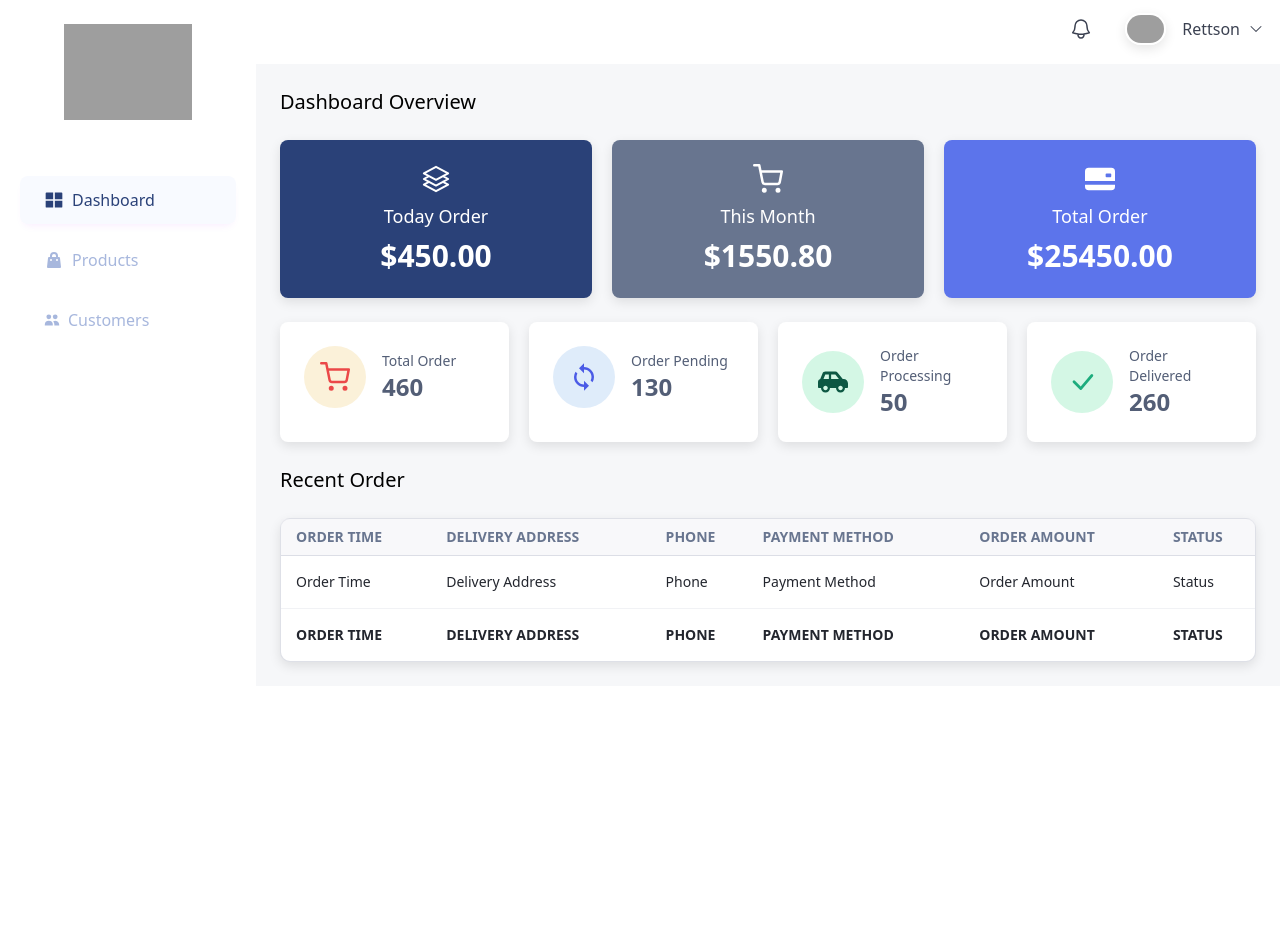
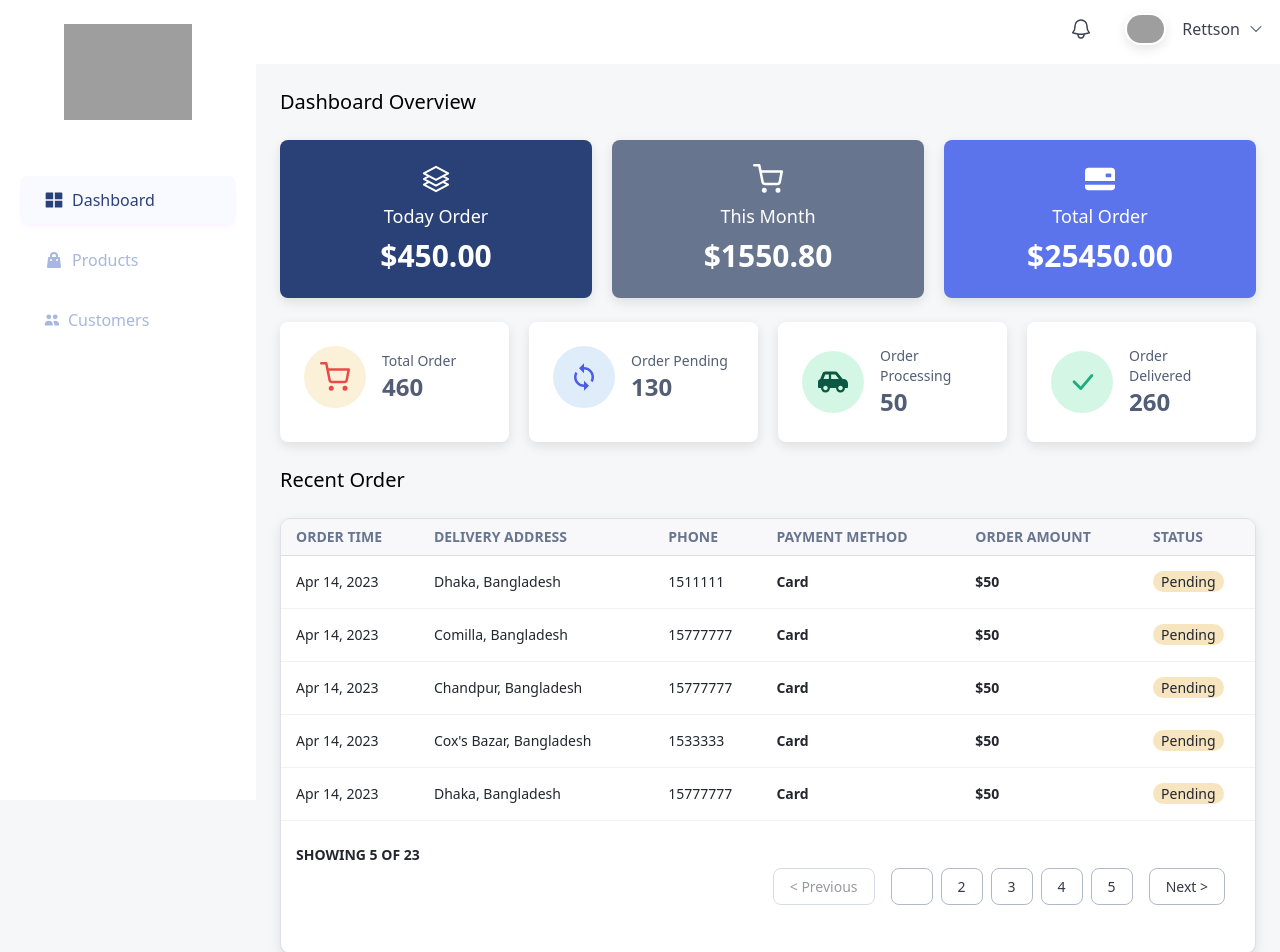
Before and after one commit to alamincoders/e-commerce-admin-dashboard-react-vite, a React (Vite) app: page / in a window 1280 px wide. Shown: the top 952 px of the page. Before the commit the page ends 800 px from the top, so only its background shows below. Built offline with nearby package versions, Linux system fonts and the light colour scheme; grey boxes are pictures that could not be loaded.

Commit message:
pagination added

```diff
--- a/package.json
+++ b/package.json
@@ -11,9 +11,11 @@
   "dependencies": {
     "@headlessui/react": "^1.7.13",
     "@heroicons/react": "^2.0.17",
+    "axios": "^1.3.5",
     "react": "^18.2.0",
     "react-dom": "^18.2.0",
     "react-icons": "^4.8.0",
+    "react-paginate": "^8.2.0",
     "react-router-dom": "^6.10.0"
   },
   "devDependencies": {
--- a/public/order.json
+++ b/public/order.json
@@ -3,36 +3,36 @@
       "_id": "643a210eb80b33a223538073",
       "order_time": "Apr 14, 2023",
       "delivery_address": "dhaka, bangladesh",
-      "phone": 15777777,
+      "phone": 1511111,
       "payment_method": "card",
-      "order_amount": 50,
+      "order_amount": 50.00,
       "status": "pending"
     },
     {
       "_id": "643a210ec1e844c4cdb3001a",
       "order_time": "Apr 14, 2023",
-      "delivery_address": "dhaka, bangladesh",
+      "delivery_address": "comilla, bangladesh",
       "phone": 15777777,
       "payment_method": "card",
-      "order_amount": 50,
+      "order_amount": 50.00,
       "status": "pending"
     },
     {
       "_id": "643a210e55725d17f2f1ea7a",
       "order_time": "Apr 14, 2023",
-      "delivery_address": "dhaka, bangladesh",
+      "delivery_address": "chandpur, bangladesh",
       "phone": 15777777,
       "payment_method": "card",
-      "order_amount": 50,
+      "order_amount": 50.00,
       "status": "pending"
     },
     {
       "_id": "643a210ef8d1c8a28ced1d8e",
       "order_time": "Apr 14, 2023",
-      "delivery_address": "dhaka, bangladesh",
-      "phone": 15777777,
+      "delivery_address": "cox's bazar, bangladesh",
+      "phone": 1533333,
       "payment_method": "card",
-      "order_amount": 50,
+      "order_amount": 50.00,
       "status": "pending"
     },
     {
@@ -41,16 +41,16 @@
       "delivery_address": "dhaka, bangladesh",
       "phone": 15777777,
       "payment_method": "card",
-      "order_amount": 50,
+      "order_amount": 50.00,
       "status": "pending"
     },
     {
       "_id": "643a210ea813e38edfdf7845",
       "order_time": "Apr 14, 2023",
-      "delivery_address": "dhaka, bangladesh",
-      "phone": 15777777,
+      "delivery_address": "comilla, bangladesh",
+      "phone": 15666,
       "payment_method": "card",
-      "order_amount": 50,
+      "order_amount": 50.00,
       "status": "pending"
     },
     {
@@ -59,7 +59,7 @@
       "delivery_address": "dhaka, bangladesh",
       "phone": 15777777,
       "payment_method": "card",
-      "order_amount": 50,
+      "order_amount": 50.00,
       "status": "pending"
     },
     {
@@ -68,7 +68,7 @@
       "delivery_address": "dhaka, bangladesh",
       "phone": 15777777,
       "payment_method": "card",
-      "order_amount": 50,
+      "order_amount": 50.00,
       "status": "pending"
     },
     {
@@ -77,7 +77,7 @@
       "delivery_address": "dhaka, bangladesh",
       "phone": 15777777,
       "payment_method": "card",
-      "order_amount": 50,
+      "order_amount": 50.00,
       "status": "pending"
     },
     {
@@ -86,7 +86,7 @@
       "delivery_address": "dhaka, bangladesh",
       "phone": 15777777,
       "payment_method": "card",
-      "order_amount": 50,
+      "order_amount": 50.00,
       "status": "pending"
     },
     {
@@ -95,7 +95,7 @@
       "delivery_address": "dhaka, bangladesh",
       "phone": 15777777,
       "payment_method": "card",
-      "order_amount": 50,
+      "order_amount": 50.00,
       "status": "pending"
     },
     {
@@ -104,7 +104,7 @@
       "delivery_address": "dhaka, bangladesh",
       "phone": 15777777,
       "payment_method": "card",
-      "order_amount": 50,
+      "order_amount": 50.00,
       "status": "pending"
     },
     {
@@ -113,7 +113,97 @@
       "delivery_address": "dhaka, bangladesh",
       "phone": 15777777,
       "payment_method": "card",
-      "order_amount": 50,
+      "order_amount": 50.00,
+      "status": "pending"
+    },
+    {
+      "_id": "643a210ef12ce23fd2f6d4d8",
+      "order_time": "Apr 14, 2023",
+      "delivery_address": "dhaka, bangladesh",
+      "phone": 15777777,
+      "payment_method": "card",
+      "order_amount": 50.00,
+      "status": "pending"
+    },
+    {
+      "_id": "643a210e0020a06865126a91",
+      "order_time": "Apr 14, 2023",
+      "delivery_address": "dhaka, bangladesh",
+      "phone": 15777777,
+      "payment_method": "card",
+      "order_amount": 50.00,
+      "status": "pending"
+    },
+    {
+      "_id": "643a210ef12ce23fd2f6d4d8",
+      "order_time": "Apr 14, 2023",
+      "delivery_address": "dhaka, bangladesh",
+      "phone": 15777777,
+      "payment_method": "card",
+      "order_amount": 50.00,
+      "status": "pending"
+    },
+    {
+      "_id": "643a210e0020a06865126a91",
+      "order_time": "Apr 14, 2023",
+      "delivery_address": "dhaka, bangladesh",
+      "phone": 15777777,
+      "payment_method": "card",
+      "order_amount": 50.00,
+      "status": "pending"
+    },
+    {
+      "_id": "643a210ef12ce23fd2f6d4d8",
+      "order_time": "Apr 14, 2023",
+      "delivery_address": "dhaka, bangladesh",
+      "phone": 15777777,
+      "payment_method": "card",
+      "order_amount": 50.00,
+      "status": "pending"
+    },
+    {
+      "_id": "643a210e0020a06865126a91",
+      "order_time": "Apr 14, 2023",
+      "delivery_address": "dhaka, bangladesh",
+      "phone": 15777777,
+      "payment_method": "card",
+      "order_amount": 50.00,
+      "status": "pending"
+    },
+    {
+      "_id": "643a210ef12ce23fd2f6d4d8",
+      "order_time": "Apr 14, 2023",
+      "delivery_address": "dhaka, bangladesh",
+      "phone": 15777777,
+      "payment_method": "card",
+      "order_amount": 50.00,
+      "status": "pending"
+    },
+    {
+      "_id": "643a210e0020a06865126a91",
+      "order_time": "Apr 14, 2023",
+      "delivery_address": "dhaka, bangladesh",
+      "phone": 15777777,
+      "payment_method": "card",
+      "order_amount": 50.00,
+      "status": "pending"
+    },
+    {
+      "_id": "643a210ef12ce23fd2f6d4d8",
+      "order_time": "Apr 14, 2023",
+      "delivery_address": "dhaka, bangladesh",
+      "phone": 15777777,
+      "payment_method": "card",
+      "order_amount": 50.00,
+      "status": "pending"
+    },
+    {
+      "_id": "643a210e0020a06865126a91",
+      "order_time": "Apr 14, 2023",
+      "delivery_address": "dhaka, bangladesh",
+      "phone": 15777777,
+      "payment_method": "card",
+      "order_amount": 50.00,
       "status": "pending"
     }
   ]
--- a/src/components/dashboard/RecentOrder.jsx
+++ b/src/components/dashboard/RecentOrder.jsx
@@ -1,6 +1,41 @@
-import React from 'react';
+import axios from 'axios';
+import React, { useEffect, useState } from 'react';
+import ReactPaginate from 'react-paginate';
 
 const RecentOrder = () => {
+
+
+    const [orders, setOrders] = useState([])
+
+    const fetchData = () => {
+    axios
+        .get("/order.json")
+        .then((response) => {
+        setOrders(response.data);
+        })
+        .catch((error) => {
+        console.log(error);
+        });
+    };
+    useEffect(() => {
+    fetchData();
+    }, []);
+
+    const [currentItems, setCurrentItems] = useState([])
+    const [pageCount, setPageCount] = useState(0)
+    const [itemsOffset, setItemsOffset] = useState(0)
+    const itemsPerPage = 5
+
+    useEffect(()=>{
+        const endOffset =itemsOffset + itemsPerPage
+        setCurrentItems(orders.slice(itemsOffset, endOffset))
+        setPageCount(Math.ceil(orders.length/itemsPerPage))
+    },[itemsOffset, itemsPerPage, orders])
+    const handlePageClick = (event)=>{
+        const newOffset = (event.selected + itemsPerPage) % orders.length
+        setItemsOffset(newOffset)
+    }
+
     return (
         <div>
             <div
@@ -14,23 +49,44 @@ const RecentOrder = () => {
                         <th className='font-semibold text-start text-sm uppercase pl-[15px] py-2'>Order Amount</th>
                         <th className='font-semibold text-start text-sm uppercase pl-[15px] py-2'>Status</th>
                     </tr>
-                    <tr className='text-gray-900 border-b-[1px] border-gray-100'>
-                        <td className='text-start text-sm pl-[15px] py-4'>Order Time</td>
-                        <td className='text-start text-sm pl-[15px] py-4'>Delivery Address</td>
-                        <td className='text-start text-sm pl-[15px] py-4'>Phone</td>
-                        <td className='text-start text-sm pl-[15px] py-4'>Payment Method</td>
-                        <td className='text-start text-sm pl-[15px] py-4'>Order Amount</td>
-                        <td className='text-start text-sm pl-[15px] py-4'>Status</td>
-                    </tr>
-                    <tr className='text-gray-900'>
-                        <th className='font-semibold text-start text-sm uppercase pl-[15px] py-4'>Order Time</th>
-                        <th className='font-semibold text-start text-sm uppercase pl-[15px] py-4'>Delivery Address</th>
-                        <th className='font-semibold text-start text-sm uppercase pl-[15px] py-4'>Phone</th>
-                        <th className='font-semibold text-start text-sm uppercase pl-[15px] py-4'>Payment Method</th>
-                        <th className='font-semibold text-start text-sm uppercase pl-[15px] py-4'>Order Amount</th>
-                        <th className='font-semibold text-start text-sm uppercase pl-[15px] py-4'>Status</th>
-                    </tr>
+
+                        {
+                            currentItems.map(order=> <tr key={order._id} className='text-gray-900 border-b-[1px] border-gray-100 capitalize'>
+                            <td className='text-start text-sm pl-[15px] py-4'>{order.order_time}</td>
+                            <td className='text-start text-sm pl-[15px] py-4'>{order.delivery_address}</td>
+                            <td className='text-start text-sm pl-[15px] py-4'>{order.phone}</td>
+                            <td className='text-start text-sm pl-[15px] py-4 font-bold'>{order.payment_method}</td>
+                            <td className='text-start text-sm pl-[15px] py-4 font-bold'>${order.order_amount}</td>
+                            <td className='text-start text-sm pl-[15px] py-4 '><span className='bg-accent-300/50 px-2 py-[1px] rounded-full'>{order.status}</span></td>
+                            </tr>)
+                        }
+
                 </table>
+                    <div className='text-gray-900 flex justify-between w-full pl-[15px] pr-[30px] py-6 text-sm'>
+                        <p className='uppercase font-semibold'>showing {currentItems.length} of {orders.length}</p>
+                        <div className='flex items-center gap-3'>
+                        <div className="flex justify-center my-8">
+                            <ReactPaginate
+                                breakLabel="..."
+                                nextLabel="Next >"
+                                onPageChange={handlePageClick}
+                                pageRangeDisplayed={3}
+                                pageCount={pageCount}
+                                previousLabel="< Previous"
+                                renderOnZeroPageCount={null}
+                                // marginPagesDisplayed={1}
+                                containerClassName="flex gap-2"
+                                pageLinkClassName="px-4 py-2 rounded-lg bg-white text-gray-800 border border-gray-300 hover:bg-gray-200 focus:outline-none"
+                                activeLinkClassName="px-4 py-2 rounded-lg bg-gray-400 text-white"
+                                previousLinkClassName="px-4 py-2 rounded-lg bg-white text-gray-800 border border-gray-300 hover:bg-gray-200 focus:outline-none focus:ring-2 focus:ring-gray-300 focus:ring-offset-2 mr-2"
+                                nextLinkClassName="px-4 py-2 rounded-lg bg-white text-gray-800 border border-gray-300 hover:bg-gray-200 focus:outline-none focus:ring-2 focus:ring-gray-300 focus:ring-offset-2 ml-2"
+                                breakLinkClassName="px-4 py-2 rounded-lg bg-white text-gray-800 border border-gray-300 hover:bg-gray-200 focus:outline-none focus:ring-2 focus:ring-gray-300 focus:ring-offset-2"
+                                disabledClassName="opacity-50 cursor-not-allowed"
+                                activeClassName=""
+                            />
+                            </div>
+                        </div>
+                    </div>
             </div>
         </div>
     );
```
Also changed, not shown: src/hooks/pagination.js (added, +30 -0 lines), 1 other file (tests, documents, lock files or other folders).
